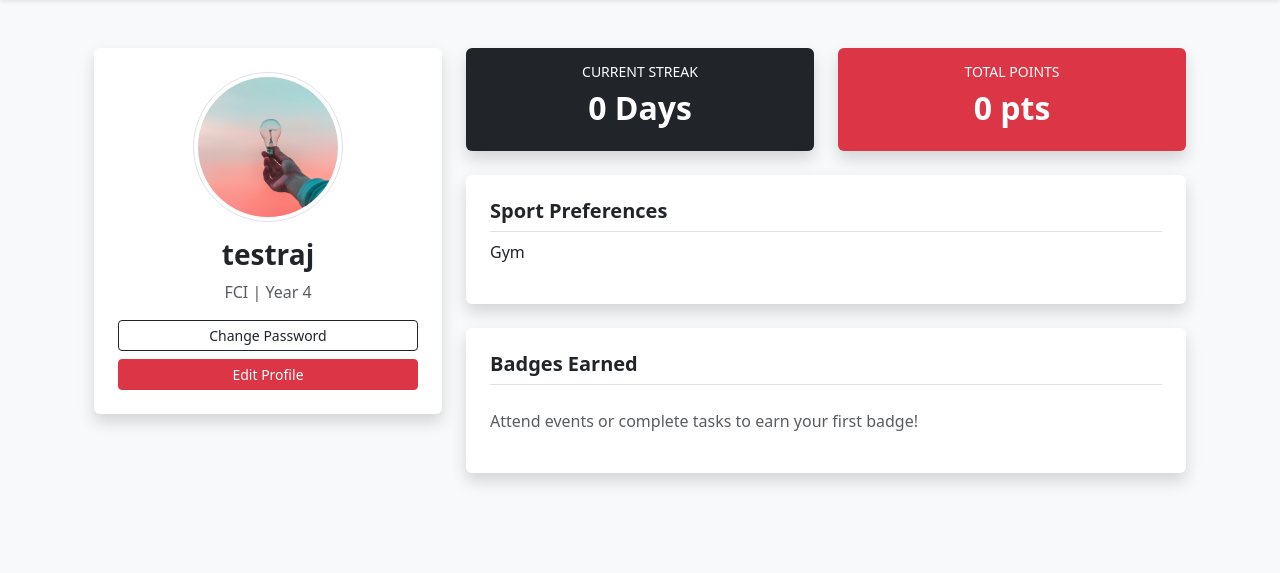
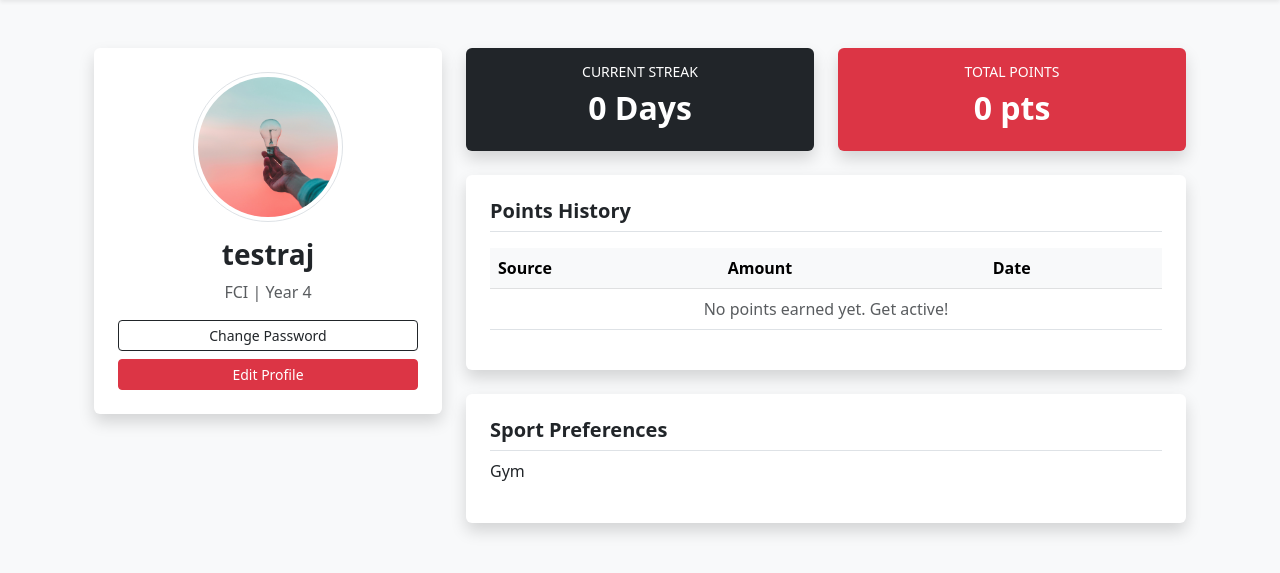
Before and after one commit to preveer/GitExercise-G058, a Flask app: page /profile in a window 1280 px wide. Shown: the part 56-629 px from the top of the page. Run offline with Flask 3, Linux system fonts and the light colour scheme; a user stored in the database is signed in; data that the repository does not hold is empty; parts of the project's set-up code (start-up, migrations or seed data) failed here and were passed over.

Commit message:
Integrated Admin verification and Points History table on profile

```diff
--- a/mmutitan/app.py
+++ b/mmutitan/app.py
@@ -4,7 +4,8 @@ import random
 from datetime import date, datetime
 from flask import Flask, render_template, url_for, flash, redirect, request
 from flask_login import login_user, current_user, logout_user, login_required
-from models import db, login_manager, User, Badge, Event, RSVP, Task, UserTask, Point, Streak
+# Added Submission to the imports below
+from models import db, login_manager, User, Badge, Event, RSVP, Task, UserTask, Point, Streak, Submission
 from forms import (RegistrationForm, LoginForm, EventForm,
                    ChangePasswordForm, UpdateProfileForm, TaskForm)
 from config import Config
@@ -31,10 +32,9 @@ def create_app():
         return picture_fn
 
     def award_points(user_id, amount, source):
-        """Logs point transactions in the database."""
+        """Logs point transactions in the database[cite: 1]."""
         new_point = Point(user_id=user_id, amount=amount, source=source)
         db.session.add(new_point)
-        # We don't commit here so the calling route can handle the final commit
 
     # --- ROUTES ---
 
@@ -85,12 +85,14 @@ def create_app():
         flash('You have been logged out.', 'info')
         return redirect(url_for('login'))
 
-    # --- LUTHRA'S PROFILE ROUTES ---
+    # --- PROFILE ROUTES ---
 
     @app.route('/profile')
     @login_required
     def profile():
-        return render_template('profile.html', title='My Profile', user=current_user)
+        # UPDATED: Fetching point history for the table in profile.html
+        point_history = Point.query.filter_by(user_id=current_user.id).order_by(Point.awarded_at.desc()).all()
+        return render_template('profile.html', title='My Profile', user=current_user, point_history=point_history)
 
     @app.route('/profile/edit', methods=['GET', 'POST'])
     @login_required
@@ -114,21 +116,7 @@ def create_app():
             form.sport_preferences.data = current_user.sport_preferences
         return render_template('edit_profile.html', title='Edit Profile', form=form)
 
-    @app.route('/change_password', methods=['GET', 'POST'])
-    @login_required
-    def change_password():
-        form = ChangePasswordForm()
-        if form.validate_on_submit():
-            if current_user.password == form.old_password.data:
-                current_user.password = form.new_password.data
-                db.session.commit()
-                flash('Your password has been updated!', 'success')
-                return redirect(url_for('home'))
-            else:
-                flash('Update Failed. Current password is incorrect.', 'danger')
-        return render_template('change_password.html', title='Change Password', form=form)
-
-    # --- AAHTITIYA'S EVENT ROUTES ---
+    # --- EVENT ROUTES ---
 
     @app.route('/admin/events', methods=['GET', 'POST'])
     @login_required
@@ -161,22 +149,6 @@ def create_app():
             spots_left[event.id] = event.max_capacity - confirmed_count
         return render_template('events.html', events=events, user_rsvps=user_rsvps, spots_left=spots_left)
 
-    @app.route('/rsvp/<int:event_id>', methods=['POST'])
-    @login_required
-    def rsvp(event_id):
-        event = Event.query.get_or_404(event_id)
-        existing_rsvp = RSVP.query.filter_by(user_id=current_user.id, event_id=event.id).first()
-        if existing_rsvp:
-            flash('Already RSVP\'d!', 'info')
-            return redirect(url_for('list_events'))
-        count = RSVP.query.filter_by(event_id=event.id, waitlisted=False).count()
-        new_rsvp = RSVP(user_id=current_user.id, event_id=event.id,
-                        waitlisted=(count >= event.max_capacity))
-        db.session.add(new_rsvp)
-        db.session.commit()
-        flash('RSVP Successful!', 'success')
-        return redirect(url_for('list_events'))
-
     @app.route('/checkin/<int:event_id>', methods=['POST'])
     @login_required
     def checkin(event_id):
@@ -184,7 +156,7 @@ def create_app():
         if rsvp and not rsvp.waitlisted and not rsvp.checked_in:
             rsvp.checked_in = True
 
-            # AWARD POINTS VIA LOG SYSTEM
+            # AWARD POINTS VIA LOG SYSTEM[cite: 1]
             award_points(current_user.id, 50, f"Event Attendance: {event_id}")
             current_user.points += 50
 
@@ -203,31 +175,7 @@ def create_app():
             flash('Check-in failed. You must have a confirmed spot.', 'danger')
         return redirect(url_for('list_events'))
 
-    # --- PREVEER'S TASK & POINTS ROUTES ---
-
-    @app.route('/daily_tasks')
-    @login_required
-    def daily_tasks():
-        today = date.today()
-        today_tasks = UserTask.query.filter(
-            UserTask.user_id == current_user.id,
-            db.func.date(UserTask.date_accepted) == today
-        ).all()
-
-        if len(today_tasks) == 0:
-            pool = Task.query.all()
-            if len(pool) > 0:
-                chosen_tasks = random.sample(pool, min(3, len(pool)))
-                for t in chosen_tasks:
-                    new_ut = UserTask(user_id=current_user.id, task_id=t.id, status='In Progress')
-                    db.session.add(new_ut)
-                db.session.commit()
-                today_tasks = UserTask.query.filter(
-                    UserTask.user_id == current_user.id,
-                    db.func.date(UserTask.date_accepted) == today
-                ).all()
-
-        return render_template('daily_tasks.html', title='Daily Quests', today_tasks=today_tasks)
+    # --- TASK & POINTS ROUTES ---
 
     @app.route('/submit_proof/<int:user_task_id>', methods=['POST'])
     @login_required
@@ -245,7 +193,7 @@ def create_app():
                 user_task.status = 'Pending Review' if user_task.task.proof_required else 'Completed'
                 db.session.commit()
 
-                # Check if they finished all 3 tasks today
+                # Check if they finished all tasks today
                 today = date.today()
                 all_today = UserTask.query.filter(
                     UserTask.user_id == current_user.id,
@@ -256,10 +204,10 @@ def create_app():
                     base_points = 50
                     source_label = "Daily Tasks"
 
-                    # STREAK MULTIPLIER LOGIC
+                    # STREAK MULTIPLIER LOGIC[cite: 2]
                     user_streak = Streak.query.filter_by(user_id=current_user.id).first()
                     if user_streak and user_streak.current_streak >= 7:
-                        base_points = int(base_points * 1.5) # 50% Bonus
+                        base_points = int(base_points * 1.5)
                         source_label = "Daily Tasks (7-Day Streak Bonus)"
 
                     award_points(current_user.id, base_points, source_label)
@@ -267,9 +215,27 @@ def create_app():
                     current_user.streak += 1
                     db.session.commit()
                     flash(f'All daily tasks finished! +{base_points} Points logged!', 'success')
-                else:
-                    flash('Task submitted! Keep going.', 'info')
         return redirect(url_for('daily_tasks'))
+
+    # --- NEW: ADMIN CHALLENGE VERIFICATION ---
+    @app.route('/admin/verify_challenge/<int:submission_id>/<int:rank>', methods=['POST'])
+    @login_required
+    def verify_challenge(submission_id, rank):
+        if not current_user.is_admin:
+            flash('Access denied.', 'danger')
+            return redirect(url_for('home'))
+
+        submission = Submission.query.get_or_404(submission_id)
+        points_map = {1: 150, 2: 100, 3: 50}
+        reward = points_map.get(rank, 0)
+
+        if not submission.verified:
+            submission.verified = True
+            award_points(submission.user_id, reward, f"Challenge Rank {rank} Bonus")
+            submission.user.points += reward
+            db.session.commit()
+            flash(f'Verified! {reward} points awarded.', 'success')
+        return redirect(url_for('home'))
 
     return app
 
--- a/mmutitan/templates/profile.html
+++ b/mmutitan/templates/profile.html
@@ -2,14 +2,14 @@
 {% block content %}
 <div class="container mt-5">
     <div class="row">
+        <!-- Sidebar -->
         <div class="col-md-4">
             <div class="card shadow border-0 text-center p-4">
                 <img src="{{ url_for('static', filename='profile_pics/' + current_user.profile_photo) }}"
-                     class="rounded-circle img-thumbnail mx-auto" style="width: 150px; height: 150px; object-fit: cover;">
-
+                     class="rounded-circle img-thumbnail mx-auto"
+                     style="width: 150px; height: 150px; object-fit: cover;">
                 <h3 class="fw-bold mt-3">{{ user.name }}</h3>
                 <p class="text-muted">{{ user.faculty }} | Year {{ user.year }}</p>
-
                 <div class="d-grid gap-2">
                     <a href="{{ url_for('change_password') }}" class="btn btn-outline-dark btn-sm">Change Password</a>
                     <a href="{{ url_for('edit_profile') }}" class="btn btn-danger btn-sm">Edit Profile</a>
@@ -17,12 +17,15 @@
             </div>
         </div>
 
+        <!-- Main Content -->
         <div class="col-md-8">
+            <!-- Stats Cards -->
             <div class="row mb-4">
                 <div class="col-md-6">
                     <div class="card shadow border-0 bg-dark text-white p-3 text-center">
                         <h6 class="text-uppercase small">Current Streak</h6>
-                        <h2 class="fw-bold">0 Days</h2> </div>
+                        <h2 class="fw-bold">{{ user.streak }} Days</h2>
+                    </div>
                 </div>
                 <div class="col-md-6">
                     <div class="card shadow border-0 bg-danger text-white p-3 text-center">
@@ -32,24 +35,39 @@
                 </div>
             </div>
 
+            <!-- Points History Table -->
+            <div class="card shadow border-0 p-4 mb-4">
+                <h5 class="fw-bold border-bottom pb-2">Points History</h5>
+                <div class="table-responsive">
+                    <table class="table table-hover mt-2">
+                        <thead class="table-light">
+                            <tr>
+                                <th>Source</th>
+                                <th>Amount</th>
+                                <th>Date</th>
+                            </tr>
+                        </thead>
+                        <tbody>
+                            {% for log in point_history %}
+                            <tr>
+                                <td>{{ log.source }}</td>
+                                <td class="text-success fw-bold">+{{ log.amount }}</td>
+                                <td class="text-muted small">{{ log.awarded_at.strftime('%d %b %Y') }}</td>
+                            </tr>
+                            {% else %}
+                            <tr>
+                                <td colspan="3" class="text-center text-muted">No points earned yet. Get active!</td>
+                            </tr>
+                            {% endfor %}
+                        </tbody>
+                    </table>
+                </div>
+            </div>
+
+            <!-- Sport Preferences -->
             <div class="card shadow border-0 p-4 mb-4">
                 <h5 class="fw-bold border-bottom pb-2">Sport Preferences</h5>
-                <p>{{ user.sport_preferences or "No preferences set yet. Edit your profile to add them!" }}</p>
-            </div>
-
-            <div class="card shadow border-0 p-4">
-                <h5 class="fw-bold border-bottom pb-2">Badges Earned</h5>
-                <div class="d-flex flex-wrap gap-3 mt-3">
-                    {% for badge in user.badges %}
-                        <div class="text-center" style="width: 100px;">
-                            <img src="{{ url_for('static', filename='uploads/default_badge.png') }}"
-                                 alt="{{ badge.title }}" class="img-fluid rounded-circle border p-1 mb-1">
-                            <p class="small fw-bold mb-0 text-dark">{{ badge.title }}</p>
-                        </div>
-                    {% else %}
-                        <p class="text-muted">Attend events or complete tasks to earn your first badge!</p>
-                    {% endfor %}
-                </div>
+                <p>{{ user.sport_preferences or "No preferences set yet." }}</p>
             </div>
         </div>
     </div>
```
